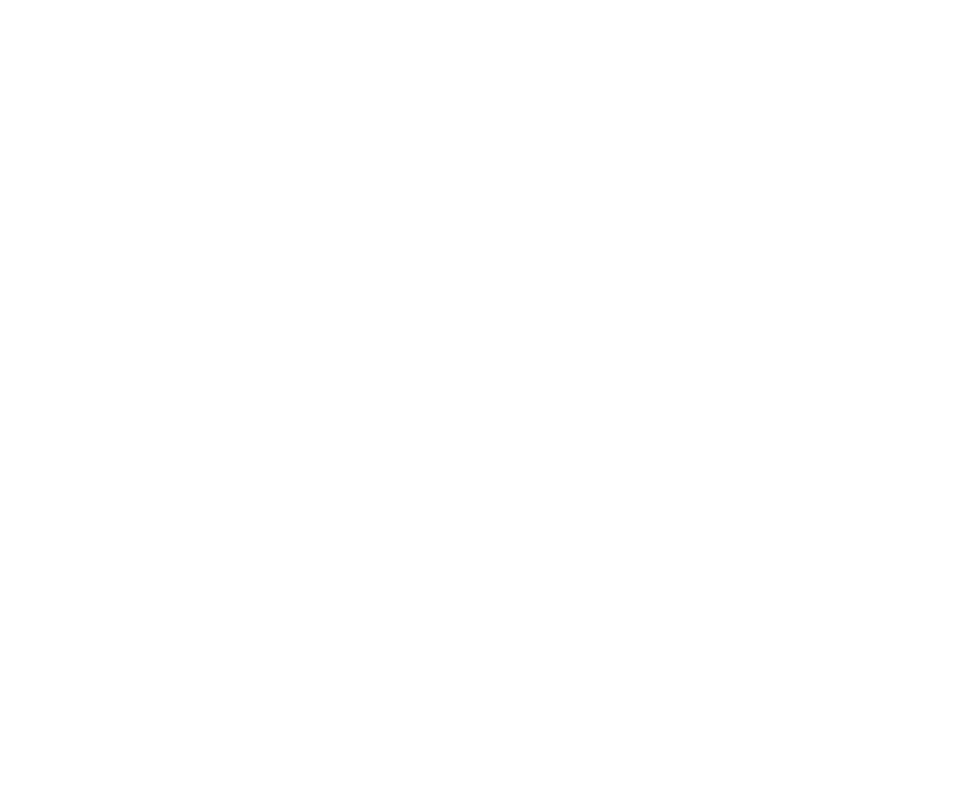
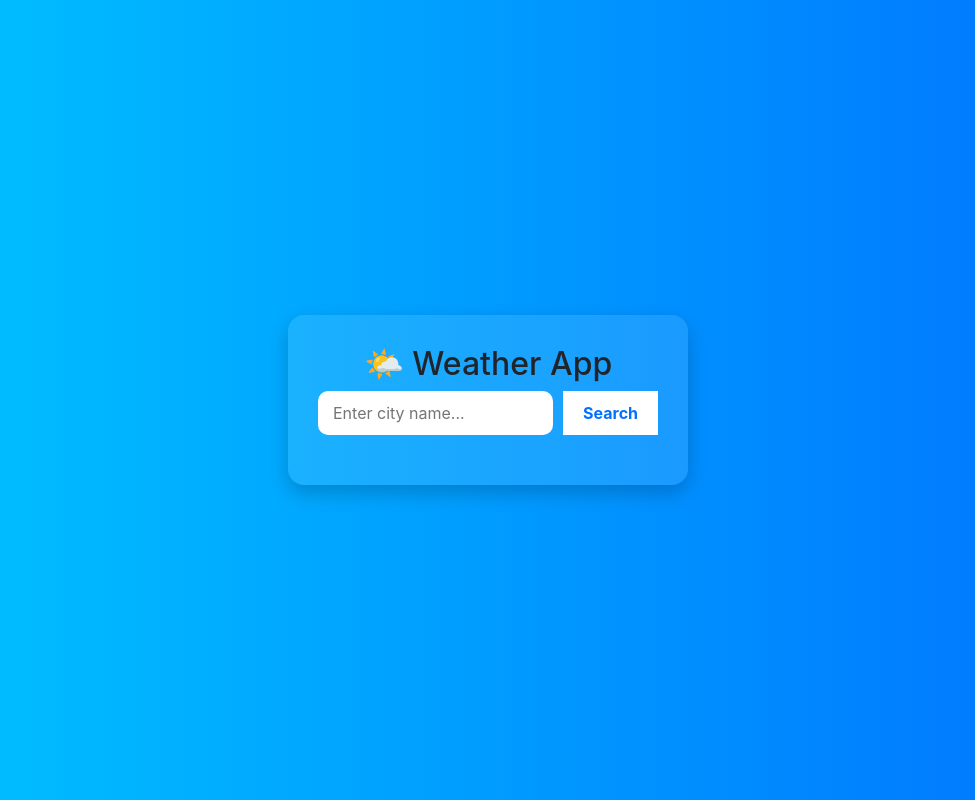
Before and after one commit to msaqlain143/NAVTTAC-_Full-Stack-MERN-_Course, a plain HTML site: page class-21/index.html in a window 1280 px wide. Shown: the whole page, without its empty margins (152-1127 px from the left). Drawn offline with nearby package versions, Linux system fonts and the light colour scheme.

Commit message:
class file changes

```diff
--- a/class-21/index.html
+++ b/class-21/index.html
@@ -19,6 +19,16 @@
     />
   </head>
   <body>
+    <div class="weather-container">
+      <h2>🌤️ Weather App</h2>
+      <div class="info">
+        <input type="text" id="input" placeholder="Enter city name..." />
+        <button id="button">Search</button>
+      </div>
+      <div class="result" id="result">
+        <!-- Weather result will be shown here -->
+      </div>
+    </div>
     <!-- Optional JavaScript -->
     <script src="logic.js"></script>
     <!-- jQuery first, then Popper.js, then Bootstrap JS -->
--- a/class-21/logic.js
+++ b/class-21/logic.js
@@ -0,0 +1,64 @@
+// const key = "f6a71c6a38ec5cb89b7b982df5964293";
+// const input = document.getElementById("input");
+// const button = document.getElementById("button");
+
+// Making an API request using fetch (returns a Promise)
+
+// function data(cityName) {
+//   const result = fetch(
+//     `https://api.openweathermap.org/data/2.5/weather?q=${cityName}&appid=${key}`
+//   );
+//   return result;
+// }
+
+// button.addEventListener("click", () => {
+//   data(input.value)
+//     .then((data) => {
+//       return data.json();
+//     })
+//     .then((res) => {
+//       console.log(res);
+//     })
+//     .catch((err) => {
+//       console.log(err);
+//     });
+// });
+
+const key = "f6a71c6a38ec5cb89b7b982df5964293";
+const input = document.getElementById("input");
+const button = document.getElementById("button");
+const resultDiv = document.getElementById("result");
+
+async function getWeatherData(cityName) {
+  try {
+    const response = await fetch(
+      `https://api.openweathermap.org/data/2.5/weather?q=${cityName}&units=metric&appid=${key}`
+    );
+
+    if (!response.ok) {
+      throw new Error("City not found");
+    }
+
+    const data = await response.json();
+
+    resultDiv.innerHTML = `
+        <h3>📍 Weather Information</h3>
+        <p><strong>City:</strong> ${data.name}</p>
+        <p><strong>Country:</strong> ${data.sys.country}</p>
+        <p><strong>Temperature:</strong> ${data.main.temp} °C</p>
+        <p><strong>Weather Station:</strong> ${data.base}</p>
+        <p><strong>Condition:</strong> ${data.weather[0].description}</p>
+      `;
+  } catch (error) {
+    resultDiv.innerHTML = `<p style="color: #ffcccb;">${error.message}</p>`;
+  }
+}
+
+button.addEventListener("click", () => {
+  const city = input.value.trim();
+  if (city) {
+    getWeatherData(city);
+  } else {
+    alert("Please enter a city name.");
+  }
+});
--- a/class-21/style.css
+++ b/class-21/style.css
@@ -0,0 +1,64 @@
+* {
+    box-sizing: border-box;
+}
+
+body {
+    margin: 0;
+    font-family: 'Segoe UI', Tahoma, Geneva, Verdana, sans-serif;
+    background: linear-gradient(to right, #00c6ff, #0072ff);
+    color: #fff;
+    display: flex;
+    justify-content: center;
+    align-items: center;
+    height: 100vh;
+}
+
+.weather-container {
+    background: rgba(255, 255, 255, 0.1);
+    border-radius: 16px;
+    padding: 30px;
+    text-align: center;
+    box-shadow: 0 8px 20px rgba(0, 0, 0, 0.2);
+    width: 90%;
+    max-width: 400px;
+}
+
+.info {
+    display: flex;
+    justify-content: center;
+    gap: 10px;
+    margin-bottom: 20px;
+}
+
+input[type="text"] {
+    padding: 10px 15px;
+    border: none;
+    border-radius: 10px;
+    width: 70%;
+    font-size: 1rem;
+}
+
+button {
+    padding: 10px 20px;
+    background: #ffffff;
+    border: none;
+    border-radius: 40px;
+    color: #0072ff;
+    font-weight: bold;
+    cursor: pointer;
+    transition: background 0.3s ease;
+    -webkit-border-radius: 40px;
+    -moz-border-radius: 40px;
+    -ms-border-radius: 40px;
+    -o-border-radius: 40px;
+}
+
+button:hover {
+    background: #e6e6e6;
+}
+
+.result {
+    margin-top: 20px;
+    font-size: 1.2rem;
+    font-weight: 500;
+}
```
